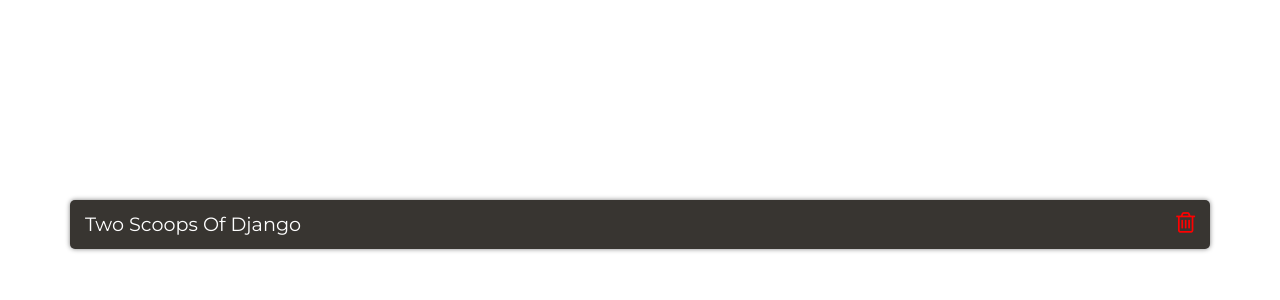
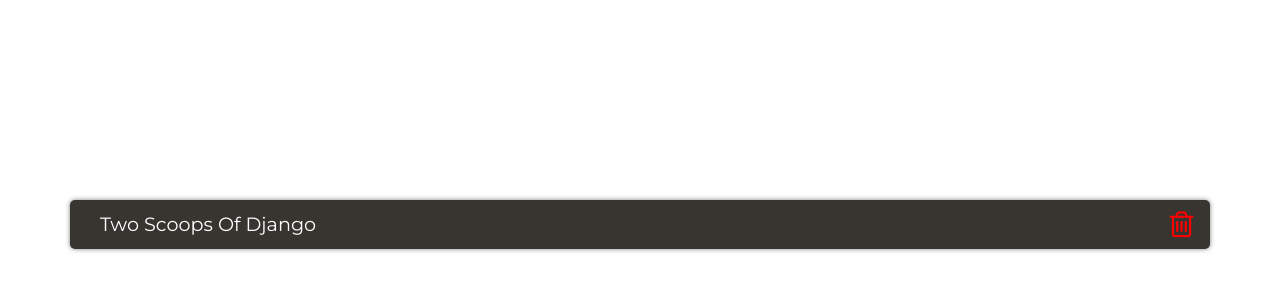
Before and after one commit to TheDumbfounds/booknote, a Django app: page /books/ in a window 1280 px wide. Shown: the top 300 px of the page. Run offline with Django 3.2, Linux system fonts and the light colour scheme; a user stored in the database is signed in; data comes from the database, SQL or seed files in the repository; some libraries are stand-ins or nearby versions.

Commit message:
url refactoring, styles changed

```diff
--- a/books/static/css/styles.css
+++ b/books/static/css/styles.css
@@ -1,22 +1,36 @@
 @import url('https://fonts.googleapis.com/css?family=Montserrat');
 
 .book {
+  padding: 0!important;
   background-color: #383531;
-  padding: 10px 0px 10px 0px;
   margin-bottom: 10px;
   border-radius: 5px;
   box-shadow: 0px 0px 5px grey;
 }
-.book .name {
+.book_detail_link {
+  width: 95%;
+  float: left;
   color: white;
   font-family: 'Montserrat';
   font-size: 120%;
+  padding: 10px 0px 10px 30px;
 }
-.book .cross {
-  font-size: 150%;
-  color: red;
-}
-.book:hover {
+.book_detail_link:hover {
+  color: white;
   text-decoration: none;
   background-color: #5e5853;
 }
+.book__cross {
+  text-align: center;
+  width: 5%;
+  padding: 9px;
+  float: right;
+  color: red;
+  font-size: 30px!important;
+  overflow: auto;
+}
+.book__cross:hover {
+  color: red;
+  text-decoration: none;
+  background-color: #5e5853;
+}
--- a/books/templates/books/_book.html
+++ b/books/templates/books/_book.html
@@ -1,7 +1,9 @@
-<a href="{{ book.details_url }}" class="book col-lg-12">
-  <span class="name">{{ book.name }}</span>
-  <span class="fa fa-trash-o cross float-right"></span>
-  {% if book.rating %}
-  <span class="rating">({{ book.rating }}/5)</span>
-  {% endif %}
-</a>
+<div class="book col-lg-12">
+  <a href="{% url 'books:detail' book.slug %}" class="book_detail_link">
+    <span class="name">{{ book.name }}</span>
+    {% if book.rating %}
+    <span class="rating">({{ book.rating }}/5)</span>
+    {% endif %}
+  </a>
+  <a href="{% url 'books:delete' book.slug %}" class="fa fa-trash-o book__cross"></a>
+</div>
--- a/books/urls.py
+++ b/books/urls.py
@@ -2,8 +2,12 @@
 from django.urls import path, include
 from . import views
 
+app_name = 'books'
 urlpatterns = [
-    path('books/add/', views.BookAddView.as_view(), name='book-add'),
-    path('books/<slug:slug>', views.BookDetailView.as_view(), name='book-detail'),
-    path('books/', views.BookListView.as_view(), name='booklist'),
+    path('books/<slug:slug>/', include([
+        path('add', views.BookCreateView.as_view(), name='add'),
+        path('delete', views.BookDeleteView.as_view(), name='delete'),
+        path('', views.BookDetailView.as_view(), name='detail'),
+    ])),
+    path('books/', views.BookListView.as_view(), name='list'),
 ]
--- a/books/views.py
+++ b/books/views.py
@@ -1,5 +1,6 @@
 from django.shortcuts import render, get_object_or_404
-from django.views.generic import ListView, DetailView, CreateView
+from django.urls import reverse
+from django.views.generic import ListView, DetailView, CreateView, DeleteView
 from django.utils.decorators import method_decorator
 from django.contrib.auth.decorators import login_required
 from .models import Book
@@ -17,12 +18,21 @@
     model = Book
     template_name = 'books/bookdetail.html'
     context_object_name = 'book'
-    slug_url_kwarg = 'slug'
 
 
 @method_decorator(login_required, name='dispatch')
-class BookAddView(CreateView):
+class BookCreateView(CreateView):
     model = Book
     template_name = 'books/add-book.html'
     success_url = '/books'
     fields = '__all__'
+
+
+@method_decorator(login_required, name='dispatch')
+class BookDeleteView(DeleteView):
+    model = Book
+    fields = '__all__'
+    success_url = '/books'
+
+    def get(self, request, *args, **kwargs):
+        return self.post(request, *args, **kwargs)
```
